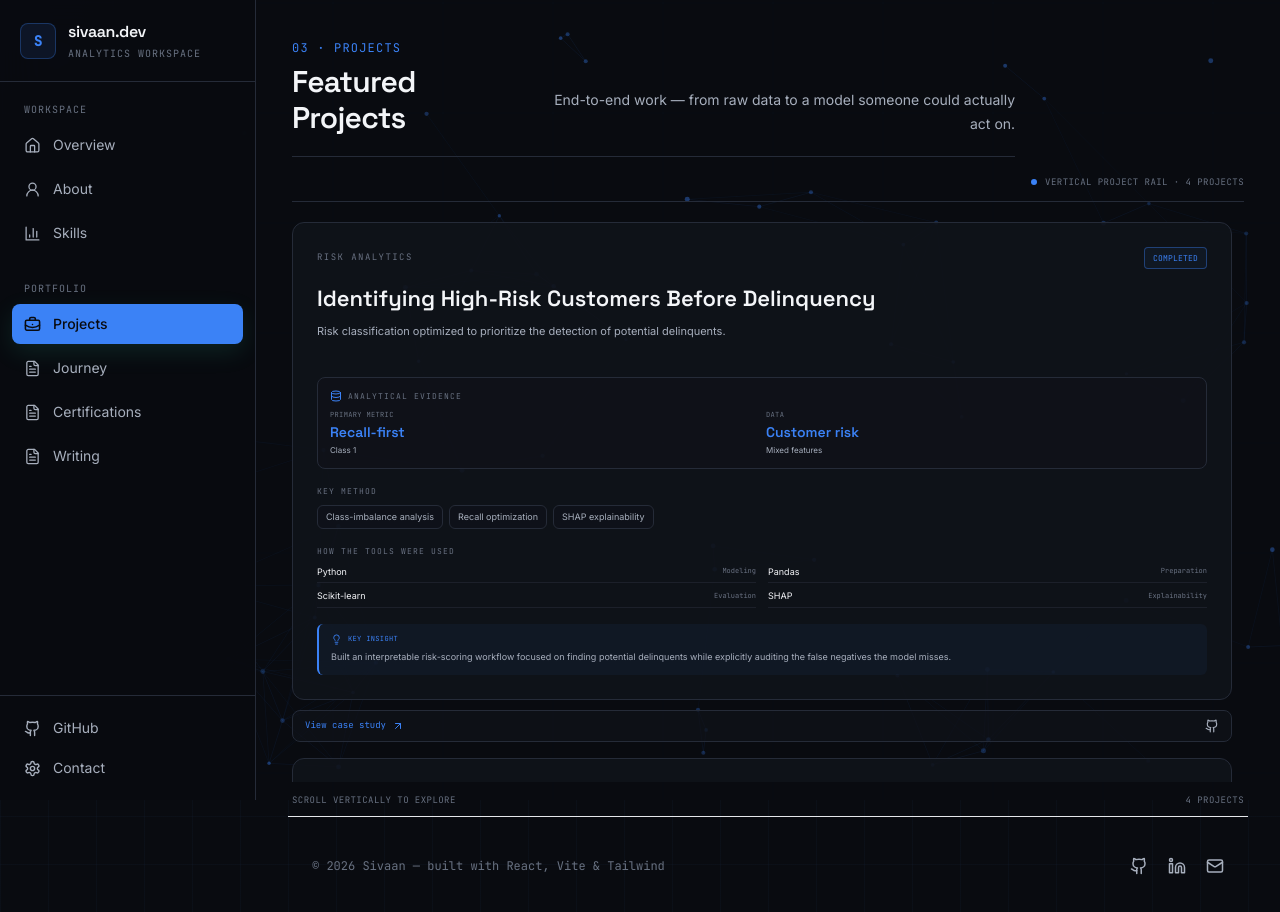
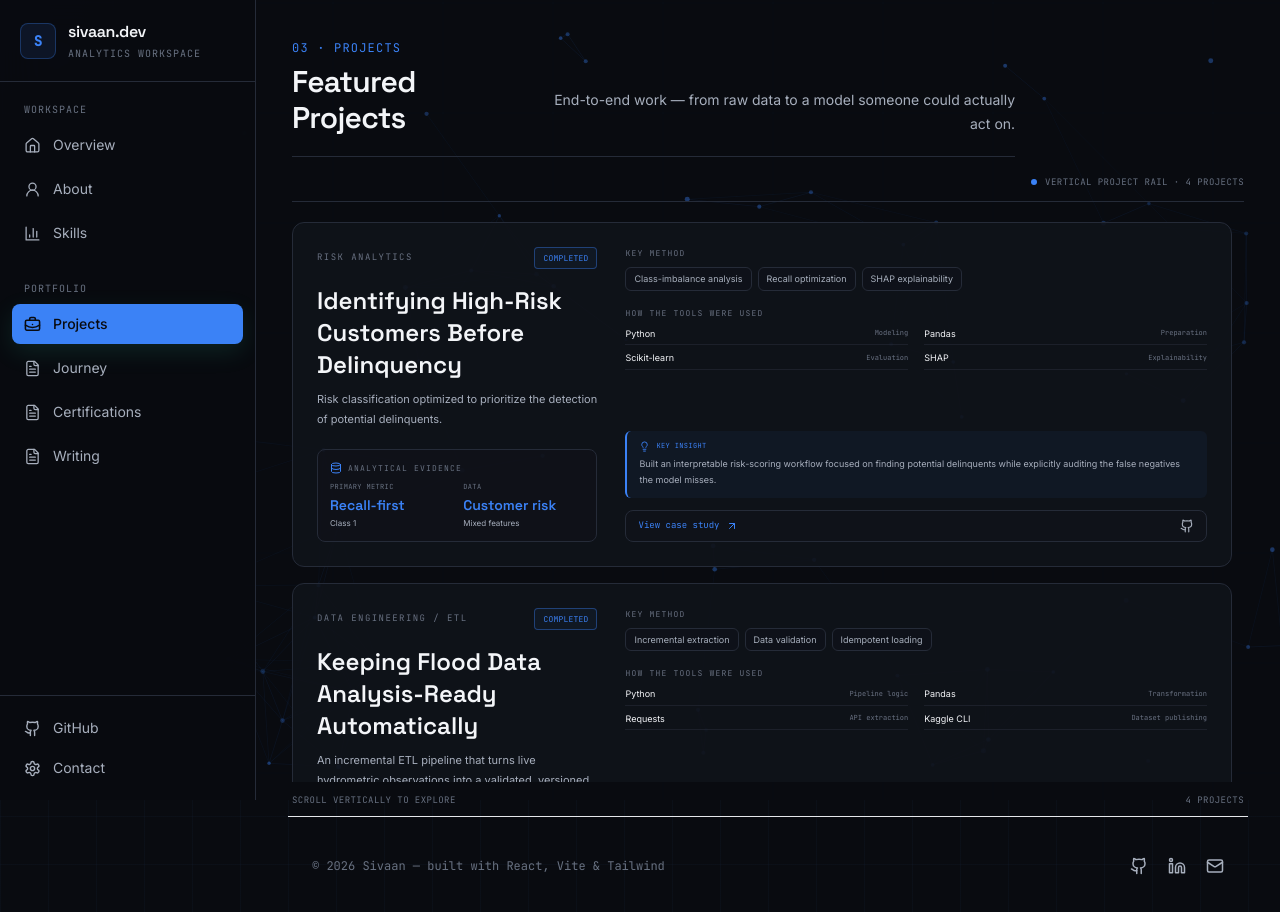
Before and after one commit to Sivaan66/sivaan-portfolio, a React (Vite) app: page / in a window 1280 px wide. Both pictures are taken after a click on the button "Explore Work". Shown: the top 912 px of the page. Built offline with nearby package versions, Linux system fonts and the light colour scheme.

Commit message:
Redesign project cards as horizontal rectangles

```diff
--- a/src/components/sections/ProjectCard.jsx
+++ b/src/components/sections/ProjectCard.jsx
@@ -18,30 +18,67 @@ export default function ProjectCard({ project, onOpen }) {
   const Icon = isPlanned ? FlaskConical : Database;
 
   return (
-    <div className="flex flex-col h-full">
-      <GlassCard hover className="flex flex-col h-full min-w-0 p-5">
+    <article className="w-full">
+      <GlassCard hover className="grid lg:grid-cols-[0.82fr_1.7fr] gap-5 lg:gap-7 min-h-[270px] p-5 sm:p-6">
+        <div className="flex flex-col min-w-0">
           <div className="flex items-center justify-between gap-3 mb-4">
             <span className="font-mono text-[9px] text-ink-faint uppercase tracking-[0.16em]">{project.category}</span>
-          <span className={`font-mono text-[8px] uppercase tracking-wide px-2 py-1 rounded border ${STATUS_STYLES[project.status]}`}>{STATUS_LABEL[project.status]}</span>
+            <span className={`font-mono text-[8px] uppercase tracking-wide px-2 py-1 rounded border shrink-0 ${STATUS_STYLES[project.status]}`}>{STATUS_LABEL[project.status]}</span>
           </div>
-        <h3 className="font-display text-xl sm:text-[22px] leading-tight font-semibold text-ink mb-2">{project.title}</h3>
-        <p className="text-[11px] text-ink-muted leading-5 min-h-[40px] mb-4">{project.tagline}</p>
 
-        <div className="rounded-lg border border-surface-border bg-surface-panel/45 p-3 mb-4">
-          <div className="flex items-center gap-1.5 mb-2"><Icon size={12} className="text-signal" /><span className="font-mono text-[8px] uppercase tracking-[0.15em] text-ink-faint">{isPlanned ? "Project direction" : "Analytical evidence"}</span></div>
-          <div className="grid grid-cols-2 gap-2">
-            {project.metrics.map(([label, value, context]) => <div key={label}><p className="font-mono text-[7px] uppercase tracking-wider text-ink-faint">{label}</p><p className="font-display text-sm font-semibold text-signal mt-0.5">{value}</p><p className="text-[8px] text-ink-muted mt-0.5">{context}</p></div>)}
+          <h3 className="font-display text-xl sm:text-2xl leading-tight font-semibold text-ink mb-2">{project.title}</h3>
+          <p className="text-[11px] text-ink-muted leading-5 mb-5 max-w-2xl">{project.tagline}</p>
+
+          <div className="mt-auto">
+            <div className="rounded-lg border border-surface-border bg-surface-panel/45 p-3">
+              <div className="flex items-center gap-1.5 mb-2">
+                <Icon size={12} className="text-signal" />
+                <span className="font-mono text-[8px] uppercase tracking-[0.15em] text-ink-faint">{isPlanned ? "Project direction" : "Analytical evidence"}</span>
+              </div>
+              <div className={`grid ${project.metrics.length > 2 ? "grid-cols-2 sm:grid-cols-4" : "grid-cols-2"} gap-3`}>
+                {project.metrics.map(([label, value, context]) => (
+                  <div key={label}>
+                    <p className="font-mono text-[7px] uppercase tracking-wider text-ink-faint">{label}</p>
+                    <p className="font-display text-sm font-semibold text-signal mt-0.5">{value}</p>
+                    <p className="text-[8px] text-ink-muted mt-0.5">{context}</p>
+                  </div>
+                ))}
+              </div>
+            </div>
           </div>
         </div>
 
-        <div className="mb-4"><p className="font-mono text-[8px] uppercase tracking-[0.15em] text-ink-faint mb-2">KEY METHOD</p><div className="flex flex-wrap gap-1.5">{project.method.map((item) => <span key={item} className="rounded-md border border-surface-border px-2 py-1 text-[9px] text-ink-muted bg-surface-panel/40">{item}</span>)}</div></div>
+        <div className="flex flex-col min-w-0">
+          <div className="mb-4">
+            <p className="font-mono text-[8px] uppercase tracking-[0.15em] text-ink-faint mb-2">KEY METHOD</p>
+            <div className="flex flex-wrap gap-1.5">
+              {project.method.map((item) => (
+                <span key={item} className="rounded-md border border-surface-border px-2 py-1 text-[9px] text-ink-muted bg-surface-panel/40">{item}</span>
+              ))}
+            </div>
+          </div>
 
-        <div className="mb-4 flex-1"><p className="font-mono text-[8px] uppercase tracking-[0.15em] text-ink-faint mb-2">HOW THE TOOLS WERE USED</p><div className="grid grid-cols-2 gap-x-3 gap-y-1.5">{project.techContext.map(([tool, role]) => <div key={tool} className="flex items-center justify-between gap-2 border-b border-surface-border/60 pb-1"><span className="text-[9px] text-ink">{tool}</span><span className="font-mono text-[7px] text-ink-faint text-right">{role}</span></div>)}</div></div>
+          <div className="mb-4">
+            <p className="font-mono text-[8px] uppercase tracking-[0.15em] text-ink-faint mb-2">HOW THE TOOLS WERE USED</p>
+            <div className="grid grid-cols-2 gap-x-4 gap-y-1.5">
+              {project.techContext.map(([tool, role]) => (
+                <div key={tool} className="flex items-center justify-between gap-2 border-b border-surface-border/60 pb-1">
+                  <span className="text-[9px] text-ink">{tool}</span>
+                  <span className="font-mono text-[7px] text-ink-faint text-right">{role}</span>
+                </div>
+              ))}
+            </div>
+          </div>
 
-        <div className="rounded-md bg-signal/5 border-l-2 border-signal px-3 py-2.5"><div className="flex items-center gap-1.5 mb-1"><Lightbulb size={11} className="text-signal" /><span className="font-mono text-[7px] uppercase tracking-wider text-signal">Key Insight</span></div><p className="text-[9px] leading-4 text-ink-muted">{project.impact}</p></div>
-      </GlassCard>
+          <div className="rounded-md bg-signal/5 border-l-2 border-signal px-3 py-2.5 mt-auto">
+            <div className="flex items-center gap-1.5 mb-1">
+              <Lightbulb size={11} className="text-signal" />
+              <span className="font-mono text-[7px] uppercase tracking-wider text-signal">Key Insight</span>
+            </div>
+            <p className="text-[9px] leading-4 text-ink-muted">{project.impact}</p>
+          </div>
 
-      <div className="mt-2.5 flex items-center justify-between rounded-lg border border-surface-border bg-surface-panel/70 px-3 py-2">
+          <div className="mt-3 flex items-center justify-between rounded-lg border border-surface-border bg-surface-panel/70 px-3 py-2">
             <button onClick={() => onOpen(project)} className="font-mono text-[9px] flex items-center gap-1.5 text-signal hover:text-signal-glow transition-colors">
               {isPlanned ? "View research direction" : "View case study"}<ArrowUpRight size={12} />
             </button>
@@ -50,5 +87,7 @@ export default function ProjectCard({ project, onOpen }) {
             </a>
           </div>
         </div>
+      </GlassCard>
+    </article>
   );
 }
```
Lines whose indentation alone changed are shown as unchanged.
